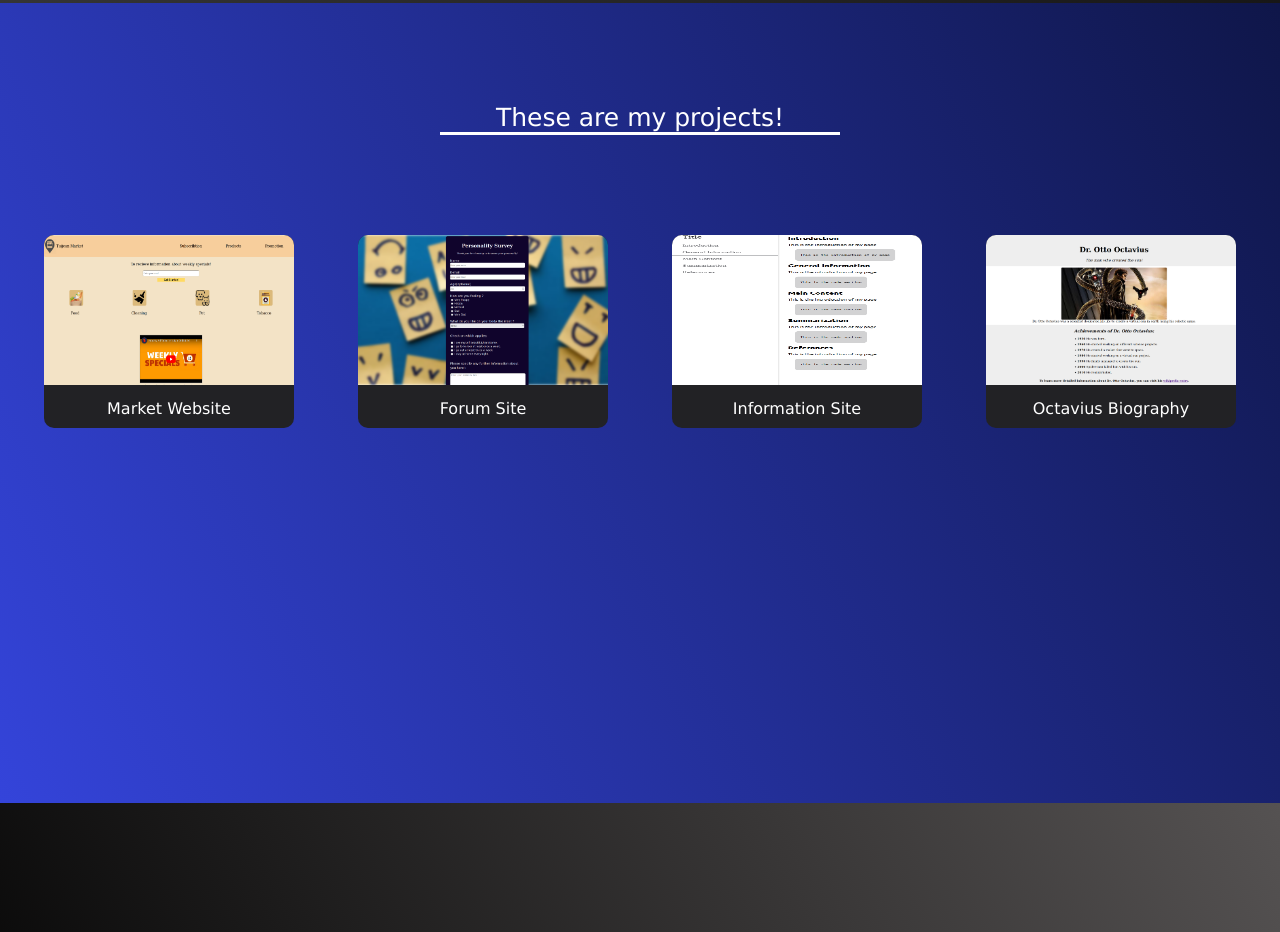
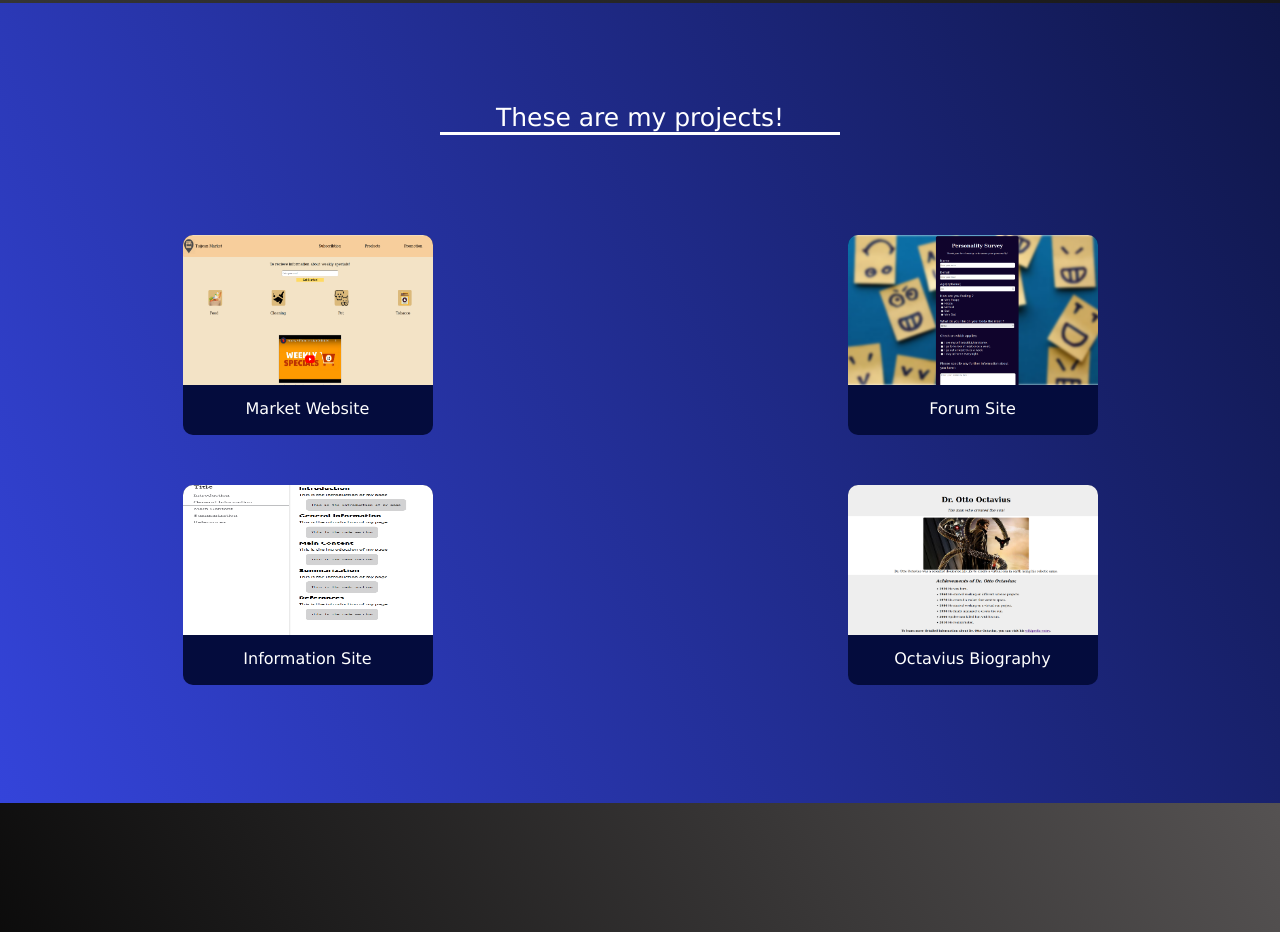
Before and after one commit to tugcanozaktas/portfolio, a plain HTML site: page index.html in a window 1280 px wide. Shown: the part 877-1809 px from the top of the page. Drawn offline with Linux system fonts and the light colour scheme.

Commit message:
Changed projects section to a grid.

```diff
--- a/styles.css
+++ b/styles.css
@@ -59,11 +59,10 @@ body{
 }
 #projects-section #projects{
     padding-top: 100px;
-    display: flex;
-    align-items: center;
-    justify-content: space-evenly;
-    flex-wrap: wrap;
-    gap: 20px
+    display: grid;
+    grid-template-columns: 1fr 1fr;
+    grid-template-rows: 1fr 1fr;
+    gap: 50px;
 }
 #projects-section #title{
     text-align: center;
@@ -77,8 +76,12 @@ body{
 }
 
 #projects .project{
-    background-color: rgb(34, 34, 37);
+    display: flex;
+    margin: auto;
+    width: 250px;
+    background-color: #040c3d;
     border-radius: 10px;
+    padding-bottom: 50px;
 }
 #projects a{
     text-decoration: none;
```
